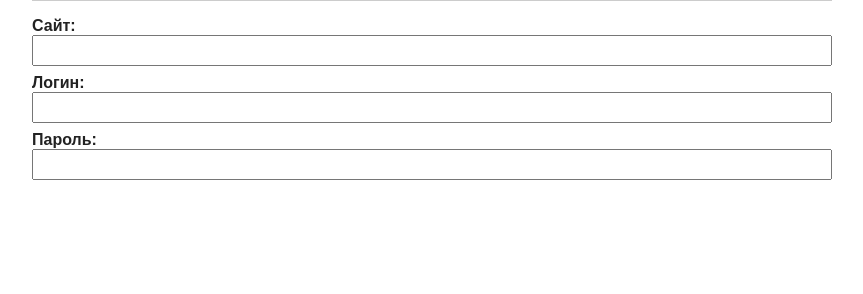
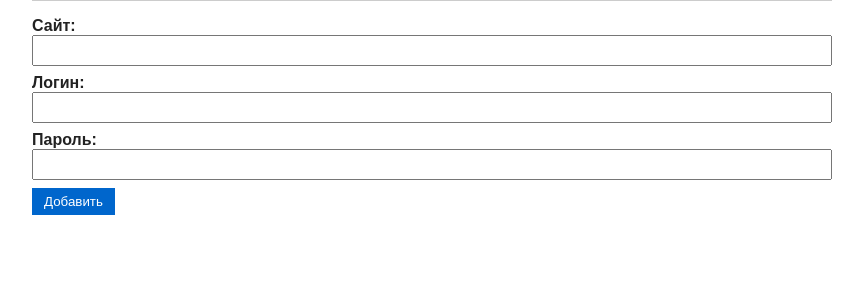
Before and after one commit to vladimirperov85/Django-password-generator, a Django app: page /generator/accounts/new/ in a window 1280 px wide. Shown: the part 321-615 px from the top of the page, without its empty margins (208-1071 px from the left). Run offline with Django 5.2, Linux system fonts and the light colour scheme; the visitor is signed in with stand-in values (Sample User, id 1).

Commit message:
добавлена кнопка сохранения и добавления нового аккаунта.

```diff
--- a/vault/templates/vault/account_form.html
+++ b/vault/templates/vault/account_form.html
@@ -46,7 +46,7 @@
 <form method="post">
     {% csrf_token %}
     {{ form.as_p }}
-
+<button class="btn btn-primary" type="submit">Добавить</button>
 </form>
 
 {% endblock content %}
```
